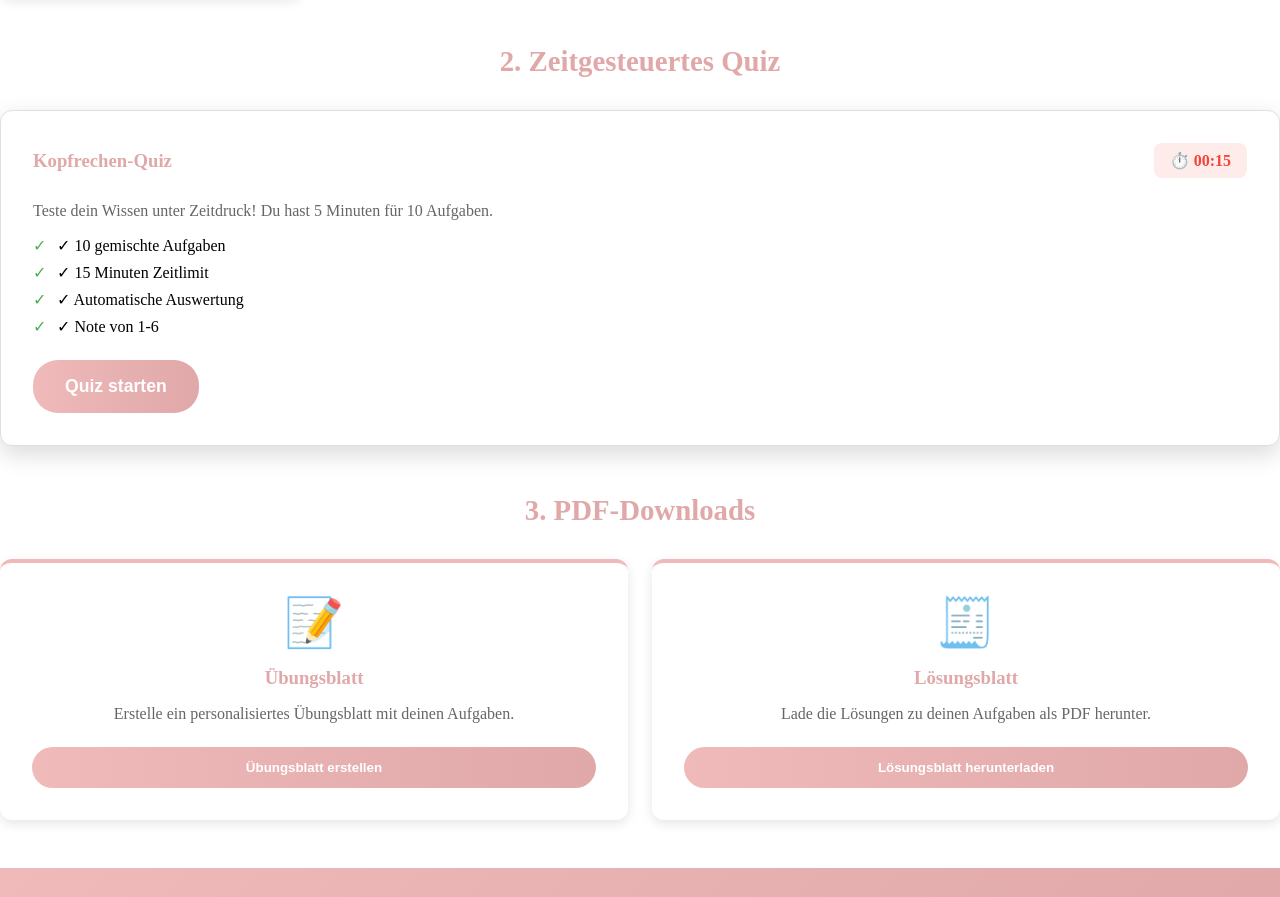
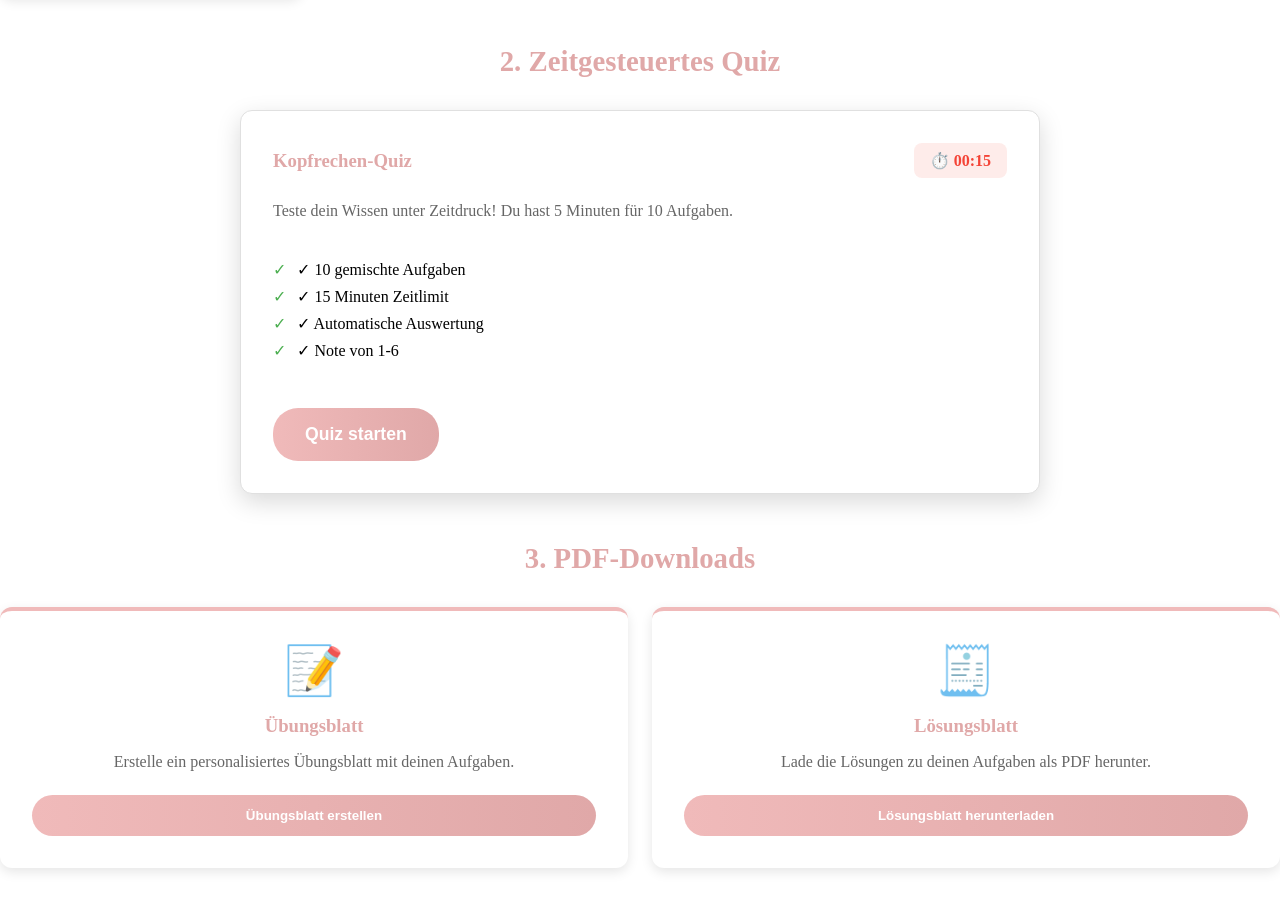
Before and after one commit to CrazyGoGo42/Tutorix, a plain HTML site: page KopfrechnmeisterHTML/Mathematik-Kopfrechnung.html in a window 1280 px wide. Shown: the part 928-1825 px from the top of the page. Drawn offline with Linux system fonts and the light colour scheme; files that its build step writes are made by us from their sources; files whose address does not match are found by name.

Commit message:
Add max-width and margin to quiz card styles

```diff
--- a/KopfrechenmeisterCSS/Mathematik-Kopfrechnung.css
+++ b/KopfrechenmeisterCSS/Mathematik-Kopfrechnung.css
@@ -319,6 +319,8 @@ nav h1 {
     margin-bottom: 3rem;
 }
 .quiz-card {
+	max-width: 800px;
+    margin: 0 auto;
     background: #ffffff;
     padding: 2rem;
     border-radius:12px;
@@ -347,6 +349,8 @@ nav h1 {
     margin-bottom: 1rem;
 }
 .quiz-rules {
+	display: inline-block;
+    text-align: left;
     list-style: none;
     margin: 1rem 0;
 }
```
